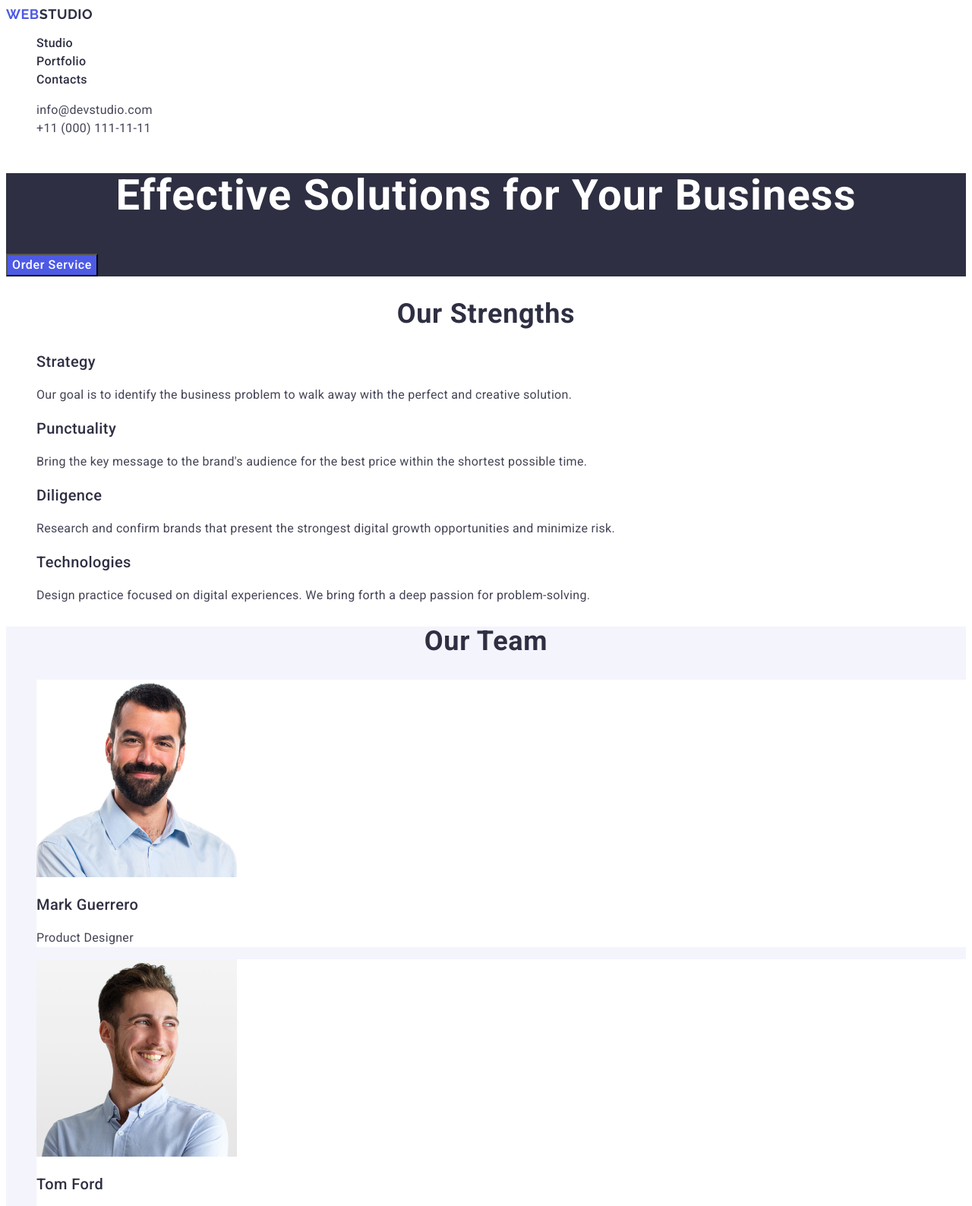
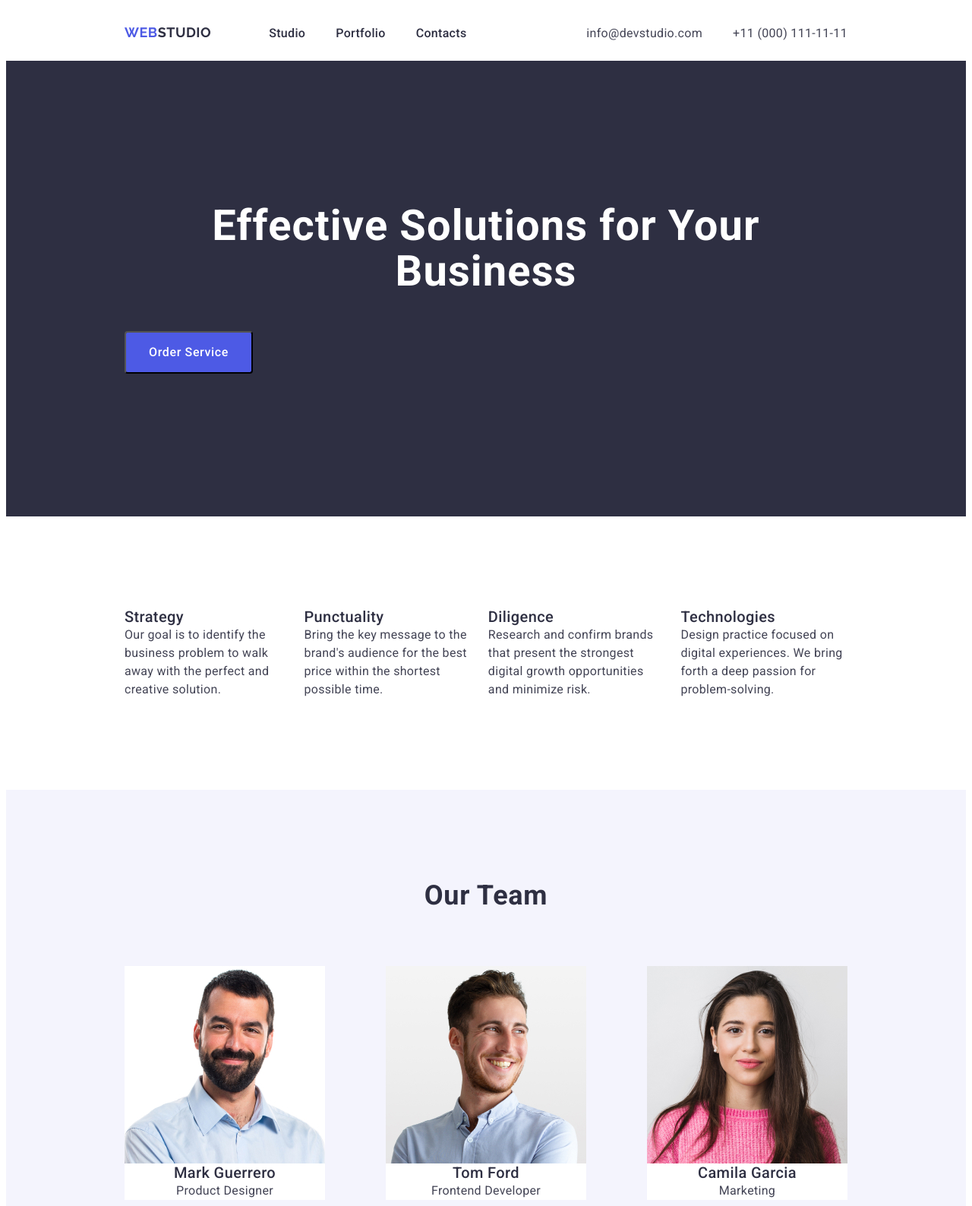
Before and after one commit to AistraViter/goit-markup-hw-03, a plain HTML site: page index.html in a window 1280 px wide. Shown: the top 1588 px of the page at 76% size. Drawn offline with Linux system fonts and the light colour scheme.

Commit message:
Version 1

```diff
--- a/css/styles.css
+++ b/css/styles.css
@@ -3,6 +3,16 @@ body {
   color: #434455;
   background-color: white;
   letter-spacing: 0.02em;
+}
+
+h1,
+h2,
+h3,
+h4,
+h5,
+h6 {
+  margin: 0;
+  padding: 0;
 }
 
 h2,
@@ -13,10 +23,36 @@ h3 {
 p {
   font-size: 16px;
   line-height: 1.5;
+  margin: 0;
+  padding: 0;
 }
 
 ul {
   list-style-type: none;
+  margin: 0;
+  padding-left: 0;
+  display: flex;
+}
+
+nav {
+  display: flex;
+
+}
+
+img {
+  display: block;
+}
+
+/*HEADER*/
+.header-section {
+  padding: 24px 0;
+}
+.header-container {
+  max-width: 1440px;
+  padding-left: 156px;
+  padding-right: 156px;
+  display: flex;
+  justify-content: space-between;
 }
 
 .logo-text {
@@ -28,14 +64,18 @@ ul {
   letter-spacing: 0.03em;
   text-decoration: none;
   text-transform: uppercase;
+  margin-right: 76px;
+
 }
 .studio-header {
   color: #2e2f42;
 }
-.studio-footer {
-  color: #f4f4fd;
+
+.nav-list {
+  display: flex;
+  gap: 40px;
+
 }
-
 
 .nav-text {
   color: #2e2f42;
@@ -50,6 +90,10 @@ ul {
 .nav-text:hover,
 .nav-text:focus {
   color: #404bbf;
+}
+.contact-list {
+  display: flex;
+  gap: 40px;
 }
 
 .contacts-text {
@@ -67,25 +111,23 @@ ul {
 .contacts-text-item:focus {
   color: #404bbf;
 }
-.footer-section {
-  background-color: #2e2f42;
-}
-.footer-text {
-  color: #f4f4fd;
-  font-size: 16px;
-  line-height: 1.5;
-  text-align: justify;
-}
+
+/*1 Website Title Section*/
+
 .website-title-section {
   background-color: #2e2f42;
+  padding-top: 188px;
+  padding-bottom: 188px;
 }
 
-.team-section {
-  background-color: #f4f4fd;
+.website-title-container {
+  max-width: 1440px;
+  padding-left: 156px;
+  padding-right: 156px;
+  justify-content: center;
+
 }
-.teammate-subsection {
-  background-color: white;
-}
+
 
 .website-title {
   color: white;
@@ -94,24 +136,7 @@ ul {
   line-height: 1.07;
   text-align: center;
   letter-spacing: 0.02em;
-}
-
-.section-title {
-  font-weight: bold;
-  font-size: 36px;
-  line-height: 1.11;
-  text-align: center;
-  text-transform: capitalize;
-  letter-spacing: 0.02em;
-}
-
-.strengths-title,
-.teammate-name,
-.product-name {
-  font-weight: 500;
-  font-size: 20px;
-  line-height: 1.2;
-  letter-spacing: 0.02em;
+  margin-bottom: 48px;
 }
 
 .button-text {
@@ -124,8 +149,124 @@ ul {
   letter-spacing: 0.04em;
   text-align: center;
   cursor: pointer;
+  width: 169px;
+  height: 56px;
+  border-radius: 4px;
 }
+
 .button-text:hover,
 .button-text:focus {
   background-color: #404bbf;
 }
+
+/*2 Strength Section*/
+
+.strengths-section {
+  padding: 120px 0;
+}
+
+.container {
+  max-width: 1440px;
+  padding-left: 156px;
+  padding-right: 156px;
+  justify-content: center;
+
+}
+
+.our-strength-title {
+  display: none;
+}
+.strengths-list {
+  display: flex;
+  gap: 24px;
+  justify-content: space-between;
+
+}
+
+.strengths-title {
+  font-weight: 500;
+  font-size: 20px;
+  line-height: 1.2;
+  letter-spacing: 0.02em;
+}
+
+/*3 Our Team Section*/
+
+.team-section {
+  background-color: #f4f4fd;
+  padding: 120px 0;
+}
+
+.section-title {
+  font-weight: bold;
+  font-size: 36px;
+  line-height: 1.11;
+  text-align: center;
+  text-transform: capitalize;
+  letter-spacing: 0.02em;
+  margin-bottom: 72px;
+}
+
+.team-list {
+  display: flex;
+  gap: 24px;
+  justify-content: space-between;
+  flex-wrap: wrap;
+}
+
+
+.teammate-subsection {
+  background-color: white;
+}
+
+.teammate-name {
+  font-weight: 500;
+  font-size: 20px;
+  line-height: 1.2;
+  letter-spacing: 0.02em;
+  text-align: center;
+
+}
+.teammate-role {
+  text-align: center;
+
+}
+
+
+/*4 Portfolio*/
+.portfolio-section {
+  padding: 120px 0;
+}
+
+.potfolio-list {
+  display: flex;
+  gap: 24px;
+  justify-content: space-between;
+  flex-wrap: wrap;
+}
+
+.product-name {
+  font-weight: 500;
+  font-size: 20px;
+  line-height: 1.2;
+  letter-spacing: 0.02em;
+
+}
+
+
+/*FOOTER*/
+
+.footer-section {
+  background-color: #2e2f42;
+  padding: 100px 0;
+}
+.studio-footer {
+  color: #f4f4fd;
+}
+
+.footer-text {
+  color: #f4f4fd;
+  font-size: 16px;
+  line-height: 1.5;
+  text-align: justify;
+}
--- a/index.html
+++ b/index.html
@@ -5,6 +5,11 @@
     <meta charset="utf-8" />
     <meta name="description" content="Homework1" />
     <title>Homework1</title>
+    <link
+      rel="modern-normalize"
+      href="https://cdnjs.cloudflare.com/ajax/libs/modern-normalize/2.0.0/modern-normalize.min.css"
+    />
+
     <link rel="stylesheet" href="./css/styles.css" />
     <link rel="preconnect" href="https://fonts.googleapis.com" />
     <link rel="preconnect" href="https://fonts.gstatic.com" crossorigin />
@@ -15,11 +20,14 @@
   </head>
 
   <body>
-    <header>
+    <header class="header-section">
+      <div class="header-container">
       <nav>
-        <a href="./index.html" class="logo-text"> Web<span class="studio-header">Studio</span> </a>
+        <a href="./index.html" class="logo-text">
+          Web<span class="studio-header">Studio</span>
+        </a>
 
-        <ul>
+        <ul class="nav-list">
           <li>
             <a class="nav-text" href="./index.html">Studio </a>
           </li>
@@ -32,30 +40,38 @@
         </ul>
       </nav>
       <address class="contacts-text">
-        <ul>
+        <ul class="contact-list">
           <li>
-            <a class="contacts-text-item" href="mailto:info@devstudio.com">info@devstudio.com</a>
+            <a class="contacts-text-item" href="mailto:info@devstudio.com"
+              >info@devstudio.com</a
+            >
           </li>
           <li>
-            <a class="contacts-text-item" href="tel:+110001111111">+11 (000) 111-11-11</a>
+            <a class="contacts-text-item" href="tel:+110001111111"
+              >+11 (000) 111-11-11</a
+            >
           </li>
         </ul>
       </address>
+    </div>
     </header>
 
     <main>
       <!-- Section 1-->
 
       <section class="website-title-section">
+        <div class="website-title-container">
         <h1 class="website-title">Effective Solutions for Your Business</h1>
         <button type="button" class="button-text">Order Service</button>
+      </div>
       </section>
 
       <!-- Section 2-->
 
-      <section>
-        <h2 class="section-title">Our Strengths</h2>
-        <ul>
+      <section class="strengths-section">
+        <div class="container">
+        <h2 class="our-strength-title">Our Strengths</h2>
+        <ul class="strengths-list">
           <li>
             <h3 class="strengths-title">Strategy</h3>
             <p class="strengths-description">
@@ -88,12 +104,14 @@
             </p>
           </li>
         </ul>
+      </div>
       </section>
 
-      <!-- Section 3-->
+      <!-- Section 3  Our Team  -->
       <section class="team-section">
+        <div class="container">
         <h2 class="section-title">Our Team</h2>
-        <ul>
+        <ul class="team-list">
           <li class="teammate-subsection">
             <img
               src="./images/team1.jpg"
@@ -130,12 +148,16 @@
             <p class="teammate-role">UI Designer</p>
           </li>
         </ul>
+      </div>
       </section>
 
-      <!-- Section 4-->
-      <section>
+
+
+      <!-- Section 4 Our Portfolio-->
+      <section class="portfolio-section">
+        <div class="container">
         <h2 class="section-title">Our Portfolio</h2>
-        <ul>
+        <ul class="potfolio-list">
           <li>
             <img src="./images/portfolio1.jpg" alt="Banking App" width="360" />
             <h3 class="product-name">Banking App</h3>
@@ -192,15 +214,20 @@
             <p class="product-description">Marketing</p>
           </li>
         </ul>
+      </div>
       </section>
     </main>
 
     <footer class="footer-section">
-      <a href="./index.html" class="logo-text"> Web<span class="studio-footer">Studio</span> </a>
+      <div class="container">
+      <a href="./index.html" class="logo-text">
+        Web<span class="studio-footer">Studio</span>
+      </a>
       <p class="footer-text">
         Increase the flow of customers and sales for your business with digital
         marketing & growth solutions.
       </p>
+    </div>
     </footer>
   </body>
 </html>
```
